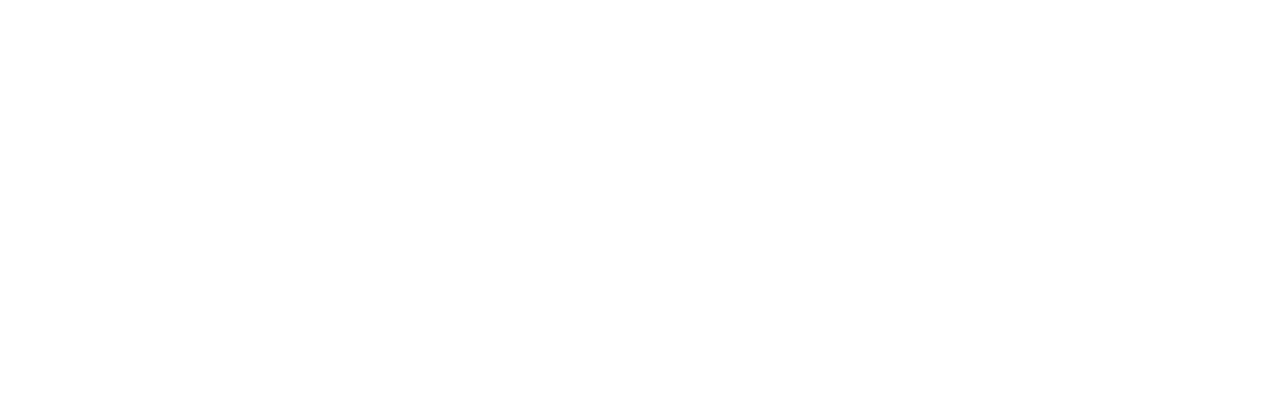
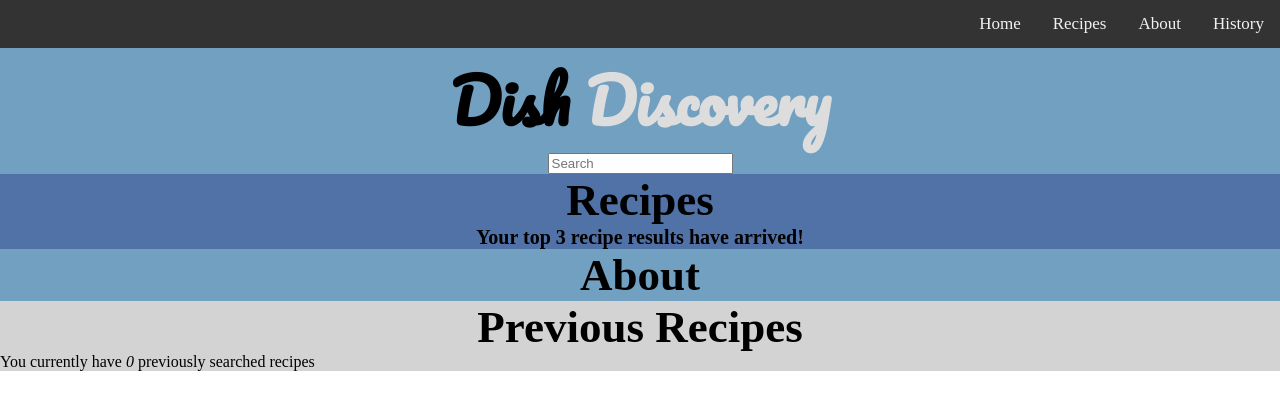
Before and after one commit to Evan-R-Scott/FoodRecipeApp, a plain HTML site: page Index.html in a window 1280 px wide. Drawn offline with Linux system fonts and the light colour scheme.

Commit message:
began html and css layout

```diff
--- a/Index.html
+++ b/Index.html
@@ -1,11 +1,45 @@
 <!DOCTYPE html>
+
 <html lang="en">
+
 <head>
   <meta charset="UTF-8">
   <meta name="viewport" content="width=device-width, initial-scale=1.0">
-  <title>Recipes</title>
+  <title>Dish Discovery</title>
+  <link rel="stylesheet" href="Style.css">
+  <link href="https://fonts.googleapis.com/css2?family=Pacifico&family=Space+Mono&display=swap" rel="stylesheet">
+
 </head>
+
 <body>
+  <nav class = "navBar">
+    <a href = "#history">History</a>
+    <a href = "#about">About</a>
+    <a href = "#search-results">Recipes</a>
+    <a href = "#home">Home</a>
+  </nav>
+
+  <section class = "mainSection">
+    <h1 id="home">Dish Discovery</h1>
+
+    <input type = "text" placeholder="Search">
+  </section>
+
+  <section class = "resultsSection">
+    <h2 id = "search-results">Recipes</h2>
+
+    <h4>Your top 3 recipe results have arrived!</h4>
+  </section>
+
+  <section class = "aboutSection">
+    <h2 id = "about">About</h2>
+  </section>
+
+  <section class = "historySection">
+    <h2 id = "history">Previous Recipes</h2>
+
+    <p>You currently have <em>0</em> previously searched recipes</p>
+  </section>
 
 </body>
 </html>
--- /dev/null
+++ b/Style.css
@@ -0,0 +1,72 @@
+*{
+	box-sizing: border-box;
+  margin: 0px;
+}
+
+.mainSection {
+  background-color: #72A0C1;
+  text-align: center;
+}
+
+.resultsSection {
+  background-color: #5072A7;
+}
+
+.aboutSection {
+  background-color: #72A0C1;
+}
+
+.historySection {
+  background-color: #D3D3D3;
+}
+
+.navBar {
+  background-color: #333;
+  overflow: hidden;
+}
+
+.navBar a {
+  float: right;
+  color: #f2f2f2;
+  text-align: center;
+  padding: 14px 16px;
+  text-decoration: none;
+  font-size: 17px;
+}
+
+.navBar a:hover {
+  background-color: #ddd;
+  color: #000;
+}
+
+.navBar a:active {
+  background-color: #04AA6D;
+  color: #ddd;
+}
+
+h1 {
+  font-size: 0px;
+  font-family: Pacifico, 'Times New Roman', Arial;
+}
+
+h1:before{
+  content:'Dish ';
+  color:#000;
+  font-size: 60px;
+}
+
+h1:after{
+  content:'Discovery';
+  color: #ddd;
+  font-size: 60px;
+}
+
+h2, h3 {
+  font-size: 45px;
+  text-align: center;
+}
+
+h4{
+  font-size: 20px;
+  text-align: center;
+}
```
